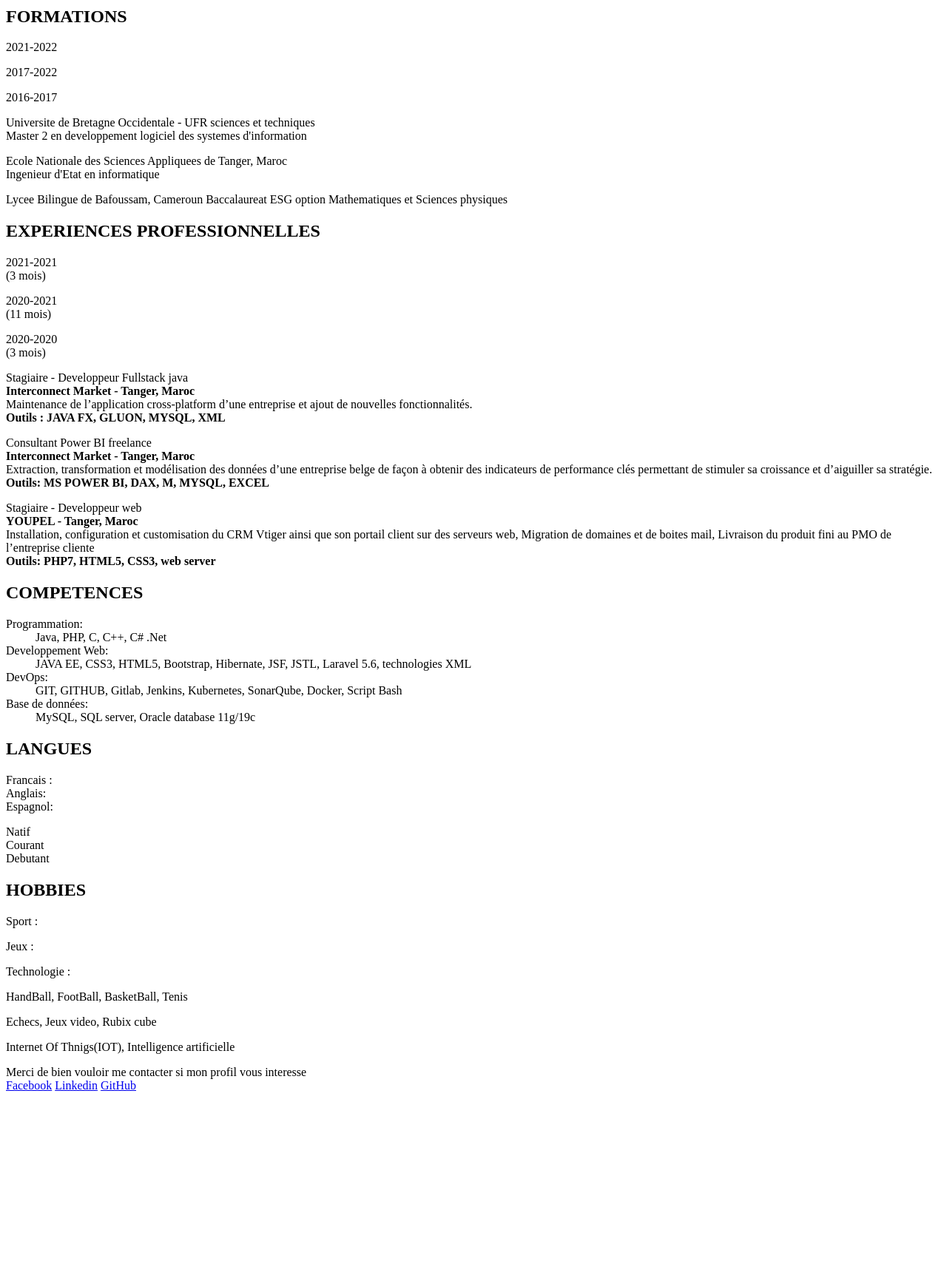
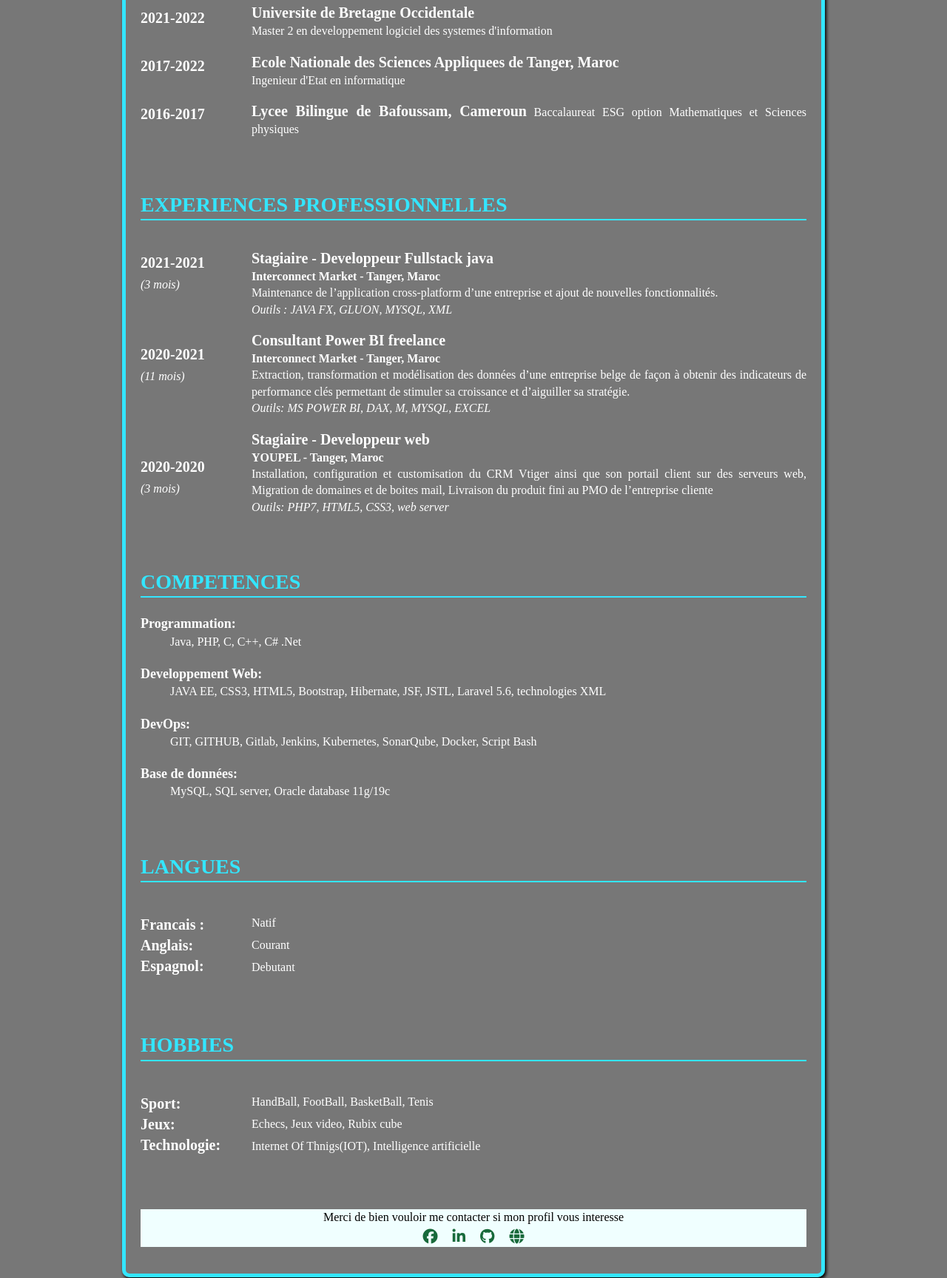
Before and after one commit to Tatani-Herman/MonCV, a plain HTML site: page ubo-resume.html in a window 1280 px wide. Shown: the part 655-2383 px from the top of the page at 74% size. Before the commit the page ends 2148 px from the top, so only its background shows below. Drawn offline with Linux system fonts and the light colour scheme.

Commit message:
Ajout du style

```diff
--- /dev/null
+++ b/css/resume.css
@@ -0,0 +1,108 @@
+html, button, input, select, textarea {
+    color: #444;
+    }
+
+    html {
+        background-color: #777;
+        font-size: 1em;
+        line-height: 1.4;
+        font-family: source-code-pro, serif;
+        color: white;
+
+    }
+    #wrapper {
+        max-width: 900px;
+        min-width: 320px;
+        margin-left: auto;
+        margin-right: auto;
+        border: 5px solid #33e6ff;
+        border-radius: 10px;
+        box-shadow: 2px 3px 4px black;
+        padding: 20px;
+    }
+    .image {
+        border: 1px solid #ccc;
+        border-radius: 3px;
+        background-color: white;
+        box-shadow: 0 2px 4px rgba(0, 0, 0, 0.2);
+    }
+    h1 {
+        font-family: overlock-sc, serif;
+       }
+    header {
+        height: 300px;
+    }
+
+.information {
+    float: left;
+
+}
+.information > h2{
+    border-bottom: none;
+    color: #d6eaf8 ;
+}
+.image {
+    float: right;
+}
+.section {
+    margin-bottom: 70px;
+    text-align: justify;
+}
+.left-side {
+    float: left;
+    font-weight: bold;
+    font-size: 20px;
+}
+.right-side {
+    margin-left: 150px;
+    margin-top: 37px;
+}
+
+h2 {
+    font-size: 28px;
+    color: #33e6ff;
+    border-bottom: 2.5px solid #33e6ff;
+}
+
+.time {
+    font-weight: normal;
+    font-style: italic;
+    font-size: 16px;
+}
+.title {
+    font-weight: bold;
+    font-size: 20px;
+}
+
+#left-formation p {
+    margin-bottom: 37px;
+}
+
+#right-lang {
+    line-height: 30px;
+    margin-top: 40.5px;
+}
+
+#right-hobbies {
+    line-height: 30px;
+    margin-top: 40.5px;
+}
+
+dt{
+    font-weight: bold;
+    font-size: 18px;
+}
+dd {
+    margin-bottom: 20px;
+}
+
+footer {
+    text-align: center;
+    background-color: azure;
+    color: black;
+}
+footer a {
+    color:  #186a3b ;
+    font-size: 20px;
+    text-decoration: none;
+}
--- a/ubo-resume.html
+++ b/ubo-resume.html
@@ -5,10 +5,15 @@
     <meta charset="utf-8">
     <meta http-equiv="X-UA-Compatible" content="IE=edge,chrome=1">
     <title>CV Herman Tatani</title>
-    <meta name="description" content="A propos de moi">
-    <meta name="keywords" content="web,developer,resume" />
-    <meta name="author" content="Mon nom">
+    <meta name="description" content="Developpeur, analyste de donnees, ingenieur DevOps">
+    <meta name="keywords" content="web,developer,resume,DevOps,Data" />
+    <meta name="author" content="Herman TATANI">
     <meta name="viewport" content="width=device-width, initial-scale=1">
+    <link rel="stylesheet" href="css/resume.css" />
+    <link rel="stylesheet" href="https://maxcdn.bootstrapcdn.com/font-awesome/4.4.0/css/fontawesome.min.css">
+    <script src="http://use.edgefonts.net/overlock-sc.js"></script>
+    <script src="http://use.edgefonts.net/source-code-pro.js"></script>
+    <script src="https://kit.fontawesome.com/d8a05687c6.js" crossorigin="anonymous"></script>
     <!--[if lt IE 9]>
 <script src="http://html5shiv.googlecode.com/svn/trunk/html5.js"></script> <![endif]-->
 </head>
@@ -19,11 +24,12 @@
             <div class="information">
                 <h1>Herman Tatani</h1>
                 <h2>Ingenieur DevOps</h2>
-                <p>Né le 04 mai 2000 <br />
-                    Camerounais<br />
-                    tatani.herman@gmail.com<br />
-                    www.linkedin.com/in/herman-tatani<br/>
-                    www.github.com/Tatani-Herman</p>
+                <p><i class="fas fa-birthday-cake"></i> &nbsp; Né le 04 mai 2000 <br />
+                    <i class="fas fa-flag"></i> &nbsp; Camerounais<br />
+                    <i class="fas fa-map-marker-alt"></i> &nbsp; 2 rue des Archives <br/>
+                    <i class="fas fa-envelope"></i> &nbsp; tatani.herman@gmail.com<br />
+                    <i class="fab fa-linkedin-in"></i> &nbsp; www.linkedin.com/in/herman-tatani<br/>
+                    <i class="fab fa-github"></i> &nbsp; www.github.com/Tatani-Herman</p>
             </div>
             <div class="image">
               <img src="./photo.jpg" alt="Photo CV Herman"/>
@@ -46,14 +52,14 @@
         <section class="section">
             <!-- formations-->
            <h2>FORMATIONS</h2>
-            <div class="left-side">
+            <div class="left-side" id="left-formation">
              <p>2021-2022</p>
              <p>2017-2022</p>
              <p>2016-2017</p>
             </div>
 
             <div class="right-side">
-                 <p><span class = "title">Universite de Bretagne Occidentale - UFR sciences et techniques</span><br/>
+                 <p><span class = "title">Universite de Bretagne Occidentale</span><br/>
                 Master 2 en developpement logiciel des systemes d'information</p>
                 <p><span class = "title">Ecole Nationale des Sciences Appliquees de Tanger, Maroc</span><br/>
                     Ingenieur d'Etat en informatique </p>
@@ -66,8 +72,8 @@
             <!-- expérience-->
             <h2>EXPERIENCES PROFESSIONNELLES</h2>
             <div class="left-side">
-            <p>2021-2021<br/><span class="time">(3 mois)</span></p>
-            <p>2020-2021<br/><span class="time">(11 mois)</span></p>
+            <p>2021-2021<br/><span class="time">(3 mois)</span></p><br/>
+            <p>2020-2021<br/><span class="time">(11 mois)</span></p><br/><br/>
             <p>2020-2020<br/><span class="time">(3 mois)</span></p>
             </div>
 
@@ -76,7 +82,7 @@
                     <b>Interconnect Market - Tanger, Maroc</b><br/>
                       Maintenance de l’application cross-platform d’une entreprise
                         et ajout de nouvelles fonctionnalités. <br />
-                        <b> Outils : JAVA FX, GLUON, MYSQL, XML</b></p>
+                        <i class="icon-camera-retro">Outils : JAVA FX, GLUON, MYSQL, XML</i></p>
                 </article>
                 <article><p><span class="title">Consultant Power BI freelance</span><br/>
                     <b>Interconnect Market - Tanger, Maroc</b><br/>
@@ -84,7 +90,7 @@
                         d’une entreprise belge de façon à obtenir des indicateurs de
                         performance clés permettant de stimuler sa croissance et
                         d’aiguiller sa stratégie. <br />
-                        <b> Outils: MS POWER BI, DAX, M, MYSQL, EXCEL</b></p>
+                        <i class="icon-camera-retro">Outils: MS POWER BI, DAX, M, MYSQL, EXCEL</i></p>
                 </article>
                 <article><p><span class="title">Stagiaire - Developpeur web</span><br/>
                     <b>YOUPEL - Tanger, Maroc</b><br/>
@@ -92,7 +98,7 @@
                         Vtiger ainsi que son portail client sur des serveurs web,
                         Migration de domaines et de boites mail,
                         Livraison du produit fini au PMO de l’entreprise cliente<br />
-                        <b> Outils: PHP7, HTML5, CSS3, web server</b></p>
+                        <i class="icon-camera-retro"> Outils: PHP7, HTML5, CSS3, web server</i></p>
                 </article>
             </div>
         </section>
@@ -122,7 +128,7 @@
                 Espagnol: <br/></p>
             </div>
 
-            <div class="right-side">
+            <div class="right-side" id="right-lang">
               <p>Natif<br/>
                Courant<br/>
                Debutant</p>
@@ -133,23 +139,24 @@
             <!-- Hobbies-->
             <h2>HOBBIES</h2>
             <div class="left-side">
-               <p>Sport : </p>
-               <p>Jeux :</p>
-               <p>Technologie :</p>
+               <p>Sport:<br/>
+                  Jeux:<br/>
+               Technologie:</p>
             </div>
 
-            <div class="right-side">
-              <p>HandBall, FootBall, BasketBall, Tenis</p>
-              <p>Echecs, Jeux video, Rubix cube</p>
-              <p>Internet Of Thnigs(IOT), Intelligence artificielle</p>
+            <div class="right-side" id="right-hobbies">
+              <p>HandBall, FootBall, BasketBall, Tenis<br/>
+              Echecs, Jeux video, Rubix cube<br/>
+              Internet Of Thnigs(IOT), Intelligence artificielle</p>
             </div>
         </section>
 
         <footer>
             <p>Merci de bien vouloir me contacter si mon profil vous interesse <br/>
-            <a href="https://www.facebook.com/herman.tatan">Facebook</a>
-            <a href="https://www.linkedin.com/in/herman-tatani/">Linkedin</a>
-            <a href="https://github.com/Tatani-Herman">GitHub</a></p>
+            <a href="https://www.facebook.com/herman.tatan" target="_blanck"><i class="fab fa-facebook"></i></a> &nbsp; &nbsp;
+            <a href="https://www.linkedin.com/in/herman-tatani/" target="_blanck"><i class="fab fa-linkedin-in"></i></a> &nbsp; &nbsp;
+            <a href="https://github.com/Tatani-Herman" target="_blanck"><i class="fab fa-github"></i></a> &nbsp; &nbsp;
+            <a href="http://yangsolutions.c1.biz/" target="_blanck"><i class="fas fa-globe"></i></a></p>
 
         </footer>
     </div>
```
